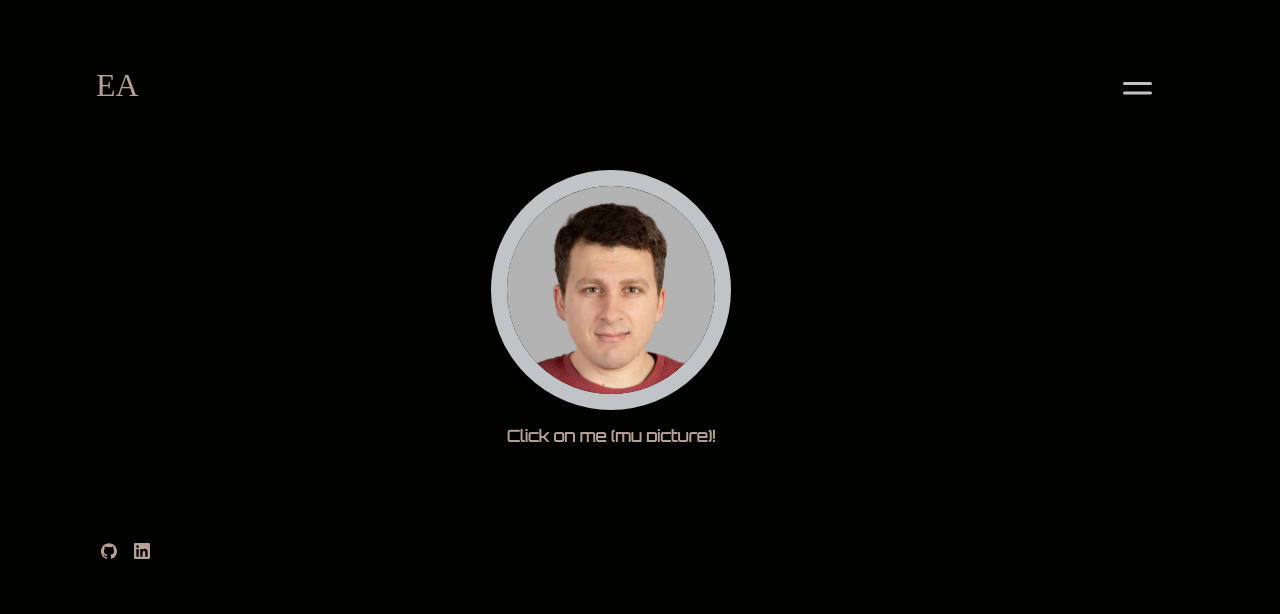
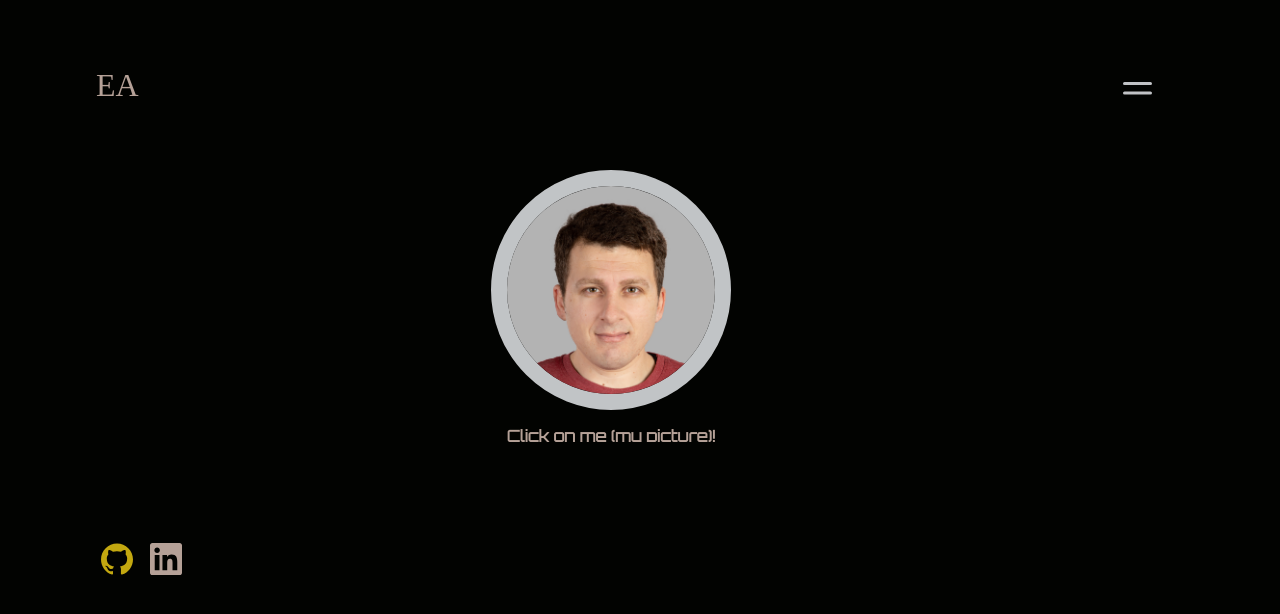
Before and after one commit to emreavcia/portfolio, a React (Create React App) app: page /about in a window 1280 px wide. In both pictures the pointer is over the link 108 px from the left and 553 px from the top of the page. Shown: the top 614 px of the page. Built offline with nearby package versions, Linux system fonts and the light colour scheme; a web font is replaced by a local one.

Commit message:
nav linkes hover background is yellow

```diff
--- a/src/components/footer/footer.css
+++ b/src/components/footer/footer.css
@@ -10,11 +10,12 @@ footer a {
   color: var(--khaki);
   text-decoration: none;
   font-family: var(--secondary-font);
+  font-size: 2em;
 }
 
 footer a:hover {
   text-decoration: underline var(--yellow);
-  animation: textUnderline 0.1s;
+  color: var(--yellow);
 }
 
 @keyframes textUnderline {
--- a/src/components/navigation/navLinks.css
+++ b/src/components/navigation/navLinks.css
@@ -21,5 +21,5 @@ li {
 }
 
 .navLinks:hover {
-  color: var(--white);
+  color: var(--yellow);
 }
```
